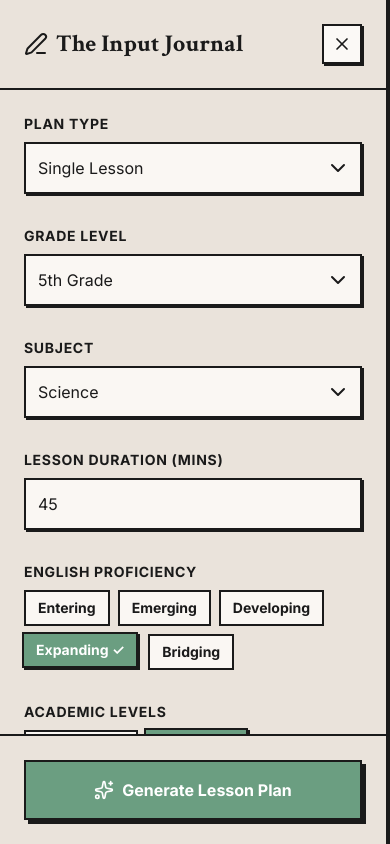
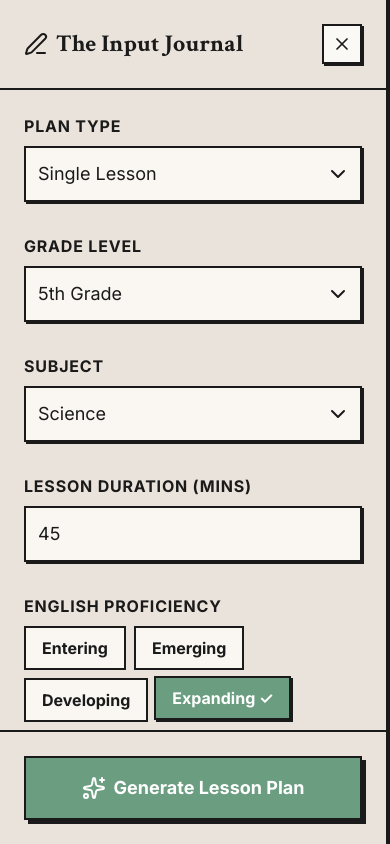
Before and after one commit to CheickDiakite-yikes/AI-Lessons-k12, a Next.js app: page / in a window 390 px wide. Built offline with nearby package versions, Linux system fonts and the light colour scheme.

Commit message:
fix(LessonPlanner): Adjust input and label sizes for responsiveness
Updated several input fields and labels within the LessonPlanner component to use responsive font sizes. This change ensures better readability and a more consistent user experience across different screen sizes.

```diff
--- a/components/LessonPlanner.tsx
+++ b/components/LessonPlanner.tsx
@@ -147,69 +147,69 @@ export function LessonPlanner() {
         <div className="p-6 space-y-8 flex-1">
           {/* Plan Type */}
           <div className="space-y-2">
-            <label className="block font-bold text-[var(--color-deep-ink)] uppercase tracking-wider text-sm">Plan Type</label>
+            <label className="block font-bold text-[var(--color-deep-ink)] uppercase tracking-wider text-base md:text-sm">Plan Type</label>
             <div className="relative">
               <select
                 value={planType}
                 onChange={(e) => setPlanType(e.target.value)}
-                className="w-full appearance-none bg-[var(--color-crisp-page)] border-2 border-[var(--color-deep-ink)] rounded-none p-3 pr-10 font-sans focus:outline-none focus:border-[var(--color-sage-green)] focus:ring-2 focus:ring-[var(--color-sage-green)] shadow-[2px_2px_0px_0px_var(--color-deep-ink)]"
+                className="w-full appearance-none bg-[var(--color-crisp-page)] border-2 border-[var(--color-deep-ink)] rounded-none p-3 md:p-3 pr-10 font-sans text-lg md:text-base focus:outline-none focus:border-[var(--color-sage-green)] focus:ring-2 focus:ring-[var(--color-sage-green)] shadow-[2px_2px_0px_0px_var(--color-deep-ink)]"
               >
                 {PLAN_TYPES.map(pt => <option key={pt} value={pt}>{pt}</option>)}
               </select>
-              <ChevronDown className="absolute right-3 top-3.5 pointer-events-none text-[var(--color-deep-ink)]" />
+              <ChevronDown className="absolute right-3 top-4 md:top-3.5 pointer-events-none text-[var(--color-deep-ink)]" />
             </div>
           </div>
 
           {/* Grade Level */}
           <div className="space-y-2">
-            <label className="block font-bold text-[var(--color-deep-ink)] uppercase tracking-wider text-sm">Grade Level</label>
+            <label className="block font-bold text-[var(--color-deep-ink)] uppercase tracking-wider text-base md:text-sm">Grade Level</label>
             <div className="relative">
               <select
                 value={gradeLevel}
                 onChange={(e) => setGradeLevel(e.target.value)}
-                className="w-full appearance-none bg-[var(--color-crisp-page)] border-2 border-[var(--color-deep-ink)] rounded-none p-3 pr-10 font-sans focus:outline-none focus:border-[var(--color-sage-green)] focus:ring-2 focus:ring-[var(--color-sage-green)] shadow-[2px_2px_0px_0px_var(--color-deep-ink)]"
+                className="w-full appearance-none bg-[var(--color-crisp-page)] border-2 border-[var(--color-deep-ink)] rounded-none p-3 md:p-3 pr-10 font-sans text-lg md:text-base focus:outline-none focus:border-[var(--color-sage-green)] focus:ring-2 focus:ring-[var(--color-sage-green)] shadow-[2px_2px_0px_0px_var(--color-deep-ink)]"
               >
                 {GRADE_LEVELS.map(gl => <option key={gl} value={gl}>{gl}</option>)}
               </select>
-              <ChevronDown className="absolute right-3 top-3.5 pointer-events-none text-[var(--color-deep-ink)]" />
+              <ChevronDown className="absolute right-3 top-4 md:top-3.5 pointer-events-none text-[var(--color-deep-ink)]" />
             </div>
           </div>
 
           {/* Subject */}
           <div className="space-y-2">
-            <label className="block font-bold text-[var(--color-deep-ink)] uppercase tracking-wider text-sm">Subject</label>
+            <label className="block font-bold text-[var(--color-deep-ink)] uppercase tracking-wider text-base md:text-sm">Subject</label>
             <div className="relative">
               <select
                 value={subject}
                 onChange={(e) => setSubject(e.target.value)}
-                className="w-full appearance-none bg-[var(--color-crisp-page)] border-2 border-[var(--color-deep-ink)] rounded-none p-3 pr-10 font-sans focus:outline-none focus:border-[var(--color-sage-green)] focus:ring-2 focus:ring-[var(--color-sage-green)] shadow-[2px_2px_0px_0px_var(--color-deep-ink)]"
+                className="w-full appearance-none bg-[var(--color-crisp-page)] border-2 border-[var(--color-deep-ink)] rounded-none p-3 md:p-3 pr-10 font-sans text-lg md:text-base focus:outline-none focus:border-[var(--color-sage-green)] focus:ring-2 focus:ring-[var(--color-sage-green)] shadow-[2px_2px_0px_0px_var(--color-deep-ink)]"
               >
                 {SUBJECTS.map(s => <option key={s} value={s}>{s}</option>)}
               </select>
-              <ChevronDown className="absolute right-3 top-3.5 pointer-events-none text-[var(--color-deep-ink)]" />
+              <ChevronDown className="absolute right-3 top-4 md:top-3.5 pointer-events-none text-[var(--color-deep-ink)]" />
             </div>
           </div>
 
           {/* Duration */}
           <div className="space-y-2">
-            <label className="block font-bold text-[var(--color-deep-ink)] uppercase tracking-wider text-sm">Lesson Duration (mins)</label>
+            <label className="block font-bold text-[var(--color-deep-ink)] uppercase tracking-wider text-base md:text-sm">Lesson Duration (mins)</label>
             <input
               type="number"
               value={duration}
               onChange={(e) => setDuration(e.target.value)}
-              className="w-full bg-[var(--color-crisp-page)] border-2 border-[var(--color-deep-ink)] rounded-none p-3 font-sans focus:outline-none focus:border-[var(--color-sage-green)] focus:ring-2 focus:ring-[var(--color-sage-green)] shadow-[2px_2px_0px_0px_var(--color-deep-ink)]"
+              className="w-full bg-[var(--color-crisp-page)] border-2 border-[var(--color-deep-ink)] rounded-none p-3 md:p-3 font-sans text-lg md:text-base focus:outline-none focus:border-[var(--color-sage-green)] focus:ring-2 focus:ring-[var(--color-sage-green)] shadow-[2px_2px_0px_0px_var(--color-deep-ink)]"
             />
           </div>
 
           {/* English Proficiency */}
           <div className="space-y-2">
-            <label className="block font-bold text-[var(--color-deep-ink)] uppercase tracking-wider text-sm">English Proficiency</label>
+            <label className="block font-bold text-[var(--color-deep-ink)] uppercase tracking-wider text-base md:text-sm">English Proficiency</label>
             <div className="flex flex-wrap gap-2">
               {ENGLISH_PROFICIENCY.map(ep => (
                 <button
                   key={ep}
                   onClick={() => toggleMultiSelect(ep, englishProficiency, setEnglishProficiency)}
-                  className={`px-3 py-1.5 border-2 border-[var(--color-deep-ink)] text-sm font-bold transition-all ${
+                  className={`px-4 py-2 md:px-3 md:py-1.5 border-2 border-[var(--color-deep-ink)] text-base md:text-sm font-bold transition-all ${
                     englishProficiency.includes(ep)
                       ? 'bg-[var(--color-sage-green)] text-white shadow-[2px_2px_0px_0px_var(--color-deep-ink)] translate-y-[-2px] translate-x-[-2px]'
                       : 'bg-[var(--color-crisp-page)] text-[var(--color-deep-ink)] hover:bg-[var(--color-soft-clay)]'
@@ -223,13 +223,13 @@ export function LessonPlanner() {
 
           {/* Academic Levels */}
           <div className="space-y-2">
-            <label className="block font-bold text-[var(--color-deep-ink)] uppercase tracking-wider text-sm">Academic Levels</label>
+            <label className="block font-bold text-[var(--color-deep-ink)] uppercase tracking-wider text-base md:text-sm">Academic Levels</label>
             <div className="flex flex-wrap gap-2">
               {ACADEMIC_LEVELS.map(al => (
                 <button
                   key={al}
                   onClick={() => toggleMultiSelect(al, academicLevels, setAcademicLevels)}
-                  className={`px-3 py-1.5 border-2 border-[var(--color-deep-ink)] text-sm font-bold transition-all ${
+                  className={`px-4 py-2 md:px-3 md:py-1.5 border-2 border-[var(--color-deep-ink)] text-base md:text-sm font-bold transition-all ${
                     academicLevels.includes(al)
                       ? 'bg-[var(--color-sage-green)] text-white shadow-[2px_2px_0px_0px_var(--color-deep-ink)] translate-y-[-2px] translate-x-[-2px]'
                       : 'bg-[var(--color-crisp-page)] text-[var(--color-deep-ink)] hover:bg-[var(--color-soft-clay)]'
@@ -244,14 +244,14 @@ export function LessonPlanner() {
           {/* Auto Generate Toggle */}
           <div className="flex items-center justify-between p-4 border-2 border-[var(--color-deep-ink)] bg-[var(--color-crisp-page)] shadow-[2px_2px_0px_0px_var(--color-deep-ink)]">
             <div className="flex items-center gap-2">
-              <Sparkles className="w-5 h-5 text-[var(--color-gold-star)]" />
-              <span className="font-bold text-[var(--color-deep-ink)] text-sm">Auto-Generate Objectives</span>
+              <Sparkles className="w-6 h-6 md:w-5 md:h-5 text-[var(--color-gold-star)]" />
+              <span className="font-bold text-[var(--color-deep-ink)] text-base md:text-sm">Auto-Generate Objectives</span>
             </div>
             <button
               onClick={() => setAutoGenerate(!autoGenerate)}
-              className={`w-12 h-6 rounded-full border-2 border-[var(--color-deep-ink)] relative transition-colors ${autoGenerate ? 'bg-[var(--color-sage-green)]' : 'bg-[var(--color-concrete-light)]'}`}
+              className={`w-14 h-7 md:w-12 md:h-6 rounded-full border-2 border-[var(--color-deep-ink)] relative transition-colors ${autoGenerate ? 'bg-[var(--color-sage-green)]' : 'bg-[var(--color-concrete-light)]'}`}
             >
-              <div className={`absolute top-0.5 left-0.5 w-4 h-4 rounded-full bg-white border-2 border-[var(--color-deep-ink)] transition-transform ${autoGenerate ? 'translate-x-6' : 'translate-x-0'}`} />
+              <div className={`absolute top-0.5 left-0.5 w-5 h-5 md:w-4 md:h-4 rounded-full bg-white border-2 border-[var(--color-deep-ink)] transition-transform ${autoGenerate ? 'translate-x-7 md:translate-x-6' : 'translate-x-0'}`} />
             </button>
           </div>
 
@@ -264,11 +264,11 @@ export function LessonPlanner() {
                 exit={{ opacity: 0, height: 0 }}
                 className="space-y-2 overflow-hidden"
               >
-                <label className="block font-bold text-[var(--color-deep-ink)] uppercase tracking-wider text-sm">Manual Objectives & Topics</label>
+                <label className="block font-bold text-[var(--color-deep-ink)] uppercase tracking-wider text-base md:text-sm">Manual Objectives & Topics</label>
                 <textarea
                   value={manualObjectives}
                   onChange={(e) => setManualObjectives(e.target.value)}
-                  className="w-full bg-[var(--color-crisp-page)] border-2 border-[var(--color-deep-ink)] rounded-none p-3 font-sans focus:outline-none focus:border-[var(--color-sage-green)] focus:ring-2 focus:ring-[var(--color-sage-green)] shadow-[2px_2px_0px_0px_var(--color-deep-ink)] min-h-[100px]"
+                  className="w-full bg-[var(--color-crisp-page)] border-2 border-[var(--color-deep-ink)] rounded-none p-3 font-sans text-lg md:text-base focus:outline-none focus:border-[var(--color-sage-green)] focus:ring-2 focus:ring-[var(--color-sage-green)] shadow-[2px_2px_0px_0px_var(--color-deep-ink)] min-h-[100px]"
                   placeholder="Enter learning objectives and topics here..."
                   id="manual-objectives"
                 />
@@ -282,16 +282,16 @@ export function LessonPlanner() {
           <button
             onClick={handleGenerate}
             disabled={isGenerating}
-            className="w-full bg-[var(--color-sage-green)] text-white font-bold py-4 px-6 border-2 border-[var(--color-deep-ink)] shadow-[4px_4px_0px_0px_var(--color-deep-ink)] hover:translate-y-[2px] hover:translate-x-[2px] hover:shadow-[2px_2px_0px_0px_var(--color-deep-ink)] active:translate-y-[4px] active:translate-x-[4px] active:shadow-none transition-all disabled:opacity-70 disabled:cursor-not-allowed flex items-center justify-center gap-2"
+            className="w-full bg-[var(--color-sage-green)] text-white font-bold py-4 px-6 text-lg border-2 border-[var(--color-deep-ink)] shadow-[4px_4px_0px_0px_var(--color-deep-ink)] hover:translate-y-[2px] hover:translate-x-[2px] hover:shadow-[2px_2px_0px_0px_var(--color-deep-ink)] active:translate-y-[4px] active:translate-x-[4px] active:shadow-none transition-all disabled:opacity-70 disabled:cursor-not-allowed flex items-center justify-center gap-2"
           >
             {isGenerating ? (
               <>
-                <RefreshCw className="w-5 h-5 animate-spin" />
+                <RefreshCw className="w-6 h-6 animate-spin" />
                 Crafting Lesson...
               </>
             ) : (
               <>
-                <Sparkles className="w-5 h-5" />
+                <Sparkles className="w-6 h-6" />
                 Generate Lesson Plan
               </>
             )}
@@ -327,22 +327,22 @@ export function LessonPlanner() {
         </div>
 
         {/* Content Area */}
-        <div className="flex-1 overflow-y-auto p-8 md:p-12 relative" style={{
+        <div className="flex-1 overflow-y-auto p-4 md:p-8 lg:p-12 relative" style={{
           backgroundImage: 'linear-gradient(var(--color-concrete-light) 1px, transparent 1px), linear-gradient(90deg, var(--color-concrete-light) 1px, transparent 1px)',
           backgroundSize: '20px 20px',
           backgroundPosition: '-1px -1px',
           opacity: 0.8
         }}>
-          <div className="max-w-4xl mx-auto bg-[var(--color-crisp-page)] min-h-[800px] border-2 border-[var(--color-deep-ink)] shadow-[12px_12px_0px_0px_var(--color-deep-ink)] p-10 relative z-10" ref={contentRef}>
+          <div className="max-w-4xl mx-auto bg-[var(--color-crisp-page)] min-h-[800px] border-2 border-[var(--color-deep-ink)] shadow-[8px_8px_0px_0px_var(--color-deep-ink)] md:shadow-[12px_12px_0px_0px_var(--color-deep-ink)] p-6 md:p-10 relative z-10" ref={contentRef}>
 
             {/* Binder Rings Decoration */}
-            <div className="absolute left-0 top-0 bottom-0 w-8 border-r-2 border-[var(--color-deep-ink)] flex flex-col justify-evenly items-center bg-[var(--color-soft-clay)]">
+            <div className="absolute left-0 top-0 bottom-0 w-6 md:w-8 border-r-2 border-[var(--color-deep-ink)] flex flex-col justify-evenly items-center bg-[var(--color-soft-clay)]">
               {[...Array(5)].map((_, i) => (
-                <div key={i} className="w-4 h-4 rounded-full bg-[var(--color-whisper-white)] border-2 border-[var(--color-deep-ink)] shadow-inner"></div>
+                <div key={i} className="w-3 h-3 md:w-4 md:h-4 rounded-full bg-[var(--color-whisper-white)] border-2 border-[var(--color-deep-ink)] shadow-inner"></div>
               ))}
             </div>
 
-            <div className="pl-6">
+            <div className="pl-8 md:pl-10">
               <AnimatePresence mode="wait">
                 {isGenerating ? (
                   <motion.div
@@ -350,25 +350,25 @@ export function LessonPlanner() {
                     initial={{ opacity: 0 }}
                     animate={{ opacity: 1 }}
                     exit={{ opacity: 0 }}
-                    className="flex flex-col items-center justify-center h-full py-32 text-center"
+                    className="flex flex-col items-center justify-center h-full py-20 md:py-32 text-center"
                   >
-                    <div className="relative w-32 h-32 mb-8">
+                    <div className="relative w-24 h-24 md:w-32 md:h-32 mb-8">
                       <motion.div
                         animate={{ rotate: 360 }}
                         transition={{ duration: 4, repeat: Infinity, ease: "linear" }}
                         className="absolute inset-0 border-4 border-dashed border-[var(--color-sage-green)] rounded-full"
                       />
-                      <Sparkles className="absolute inset-0 m-auto w-12 h-12 text-[var(--color-gold-star)]" />
+                      <Sparkles className="absolute inset-0 m-auto w-10 h-10 md:w-12 md:h-12 text-[var(--color-gold-star)]" />
                     </div>
-                    <h3 className="text-2xl font-serif font-bold text-[var(--color-deep-ink)] mb-4">Gemini Pro is crafting your {subject} plan...</h3>
-                    <p className="text-[var(--color-charcoal-grey)] font-mono text-sm max-w-md">Analyzing grade level, differentiating for English proficiency, and structuring engaging activities.</p>
+                    <h3 className="text-xl md:text-2xl font-serif font-bold text-[var(--color-deep-ink)] mb-4">Gemini Pro is crafting your {subject} plan...</h3>
+                    <p className="text-[var(--color-charcoal-grey)] font-mono text-sm md:text-base max-w-md">Analyzing grade level, differentiating for English proficiency, and structuring engaging activities.</p>
                   </motion.div>
                 ) : generatedPlan ? (
                   <motion.div
                     key="content"
                     initial={{ opacity: 0, y: 20 }}
                     animate={{ opacity: 1, y: 0 }}
-                    className="prose max-w-none"
+                    className="prose prose-lg md:prose-xl max-w-none"
                   >
                     {/* Render Image if available */}
                     {(generatedImage || isGeneratingImage) && (
@@ -380,7 +380,7 @@ export function LessonPlanner() {
                         ) : (
                           <img src={generatedImage!} alt="Lesson Plan Illustration" className="w-full h-auto object-cover border-2 border-[var(--color-deep-ink)]" />
                         )}
-                        <p className="text-xs font-mono text-[var(--color-charcoal-grey)] mt-2 text-center italic">
+                        <p className="text-xs md:text-sm font-mono text-[var(--color-charcoal-grey)] mt-2 text-center italic">
                           {imagePrompt}
                         </p>
                       </div>
@@ -391,10 +391,10 @@ export function LessonPlanner() {
                     </div>
                   </motion.div>
                 ) : (
-                  <div className="flex flex-col items-center justify-center h-full py-32 text-center opacity-50">
-                    <PenLine className="w-16 h-16 text-[var(--color-deep-ink)] mb-6" />
-                    <h3 className="text-2xl font-serif font-bold text-[var(--color-deep-ink)] mb-2">Ready to Plan</h3>
-                    <p className="text-[var(--color-charcoal-grey)] font-sans max-w-md">Fill out the details in the Input Journal on the left and click Generate to create your masterpiece.</p>
+                  <div className="flex flex-col items-center justify-center h-full py-20 md:py-32 text-center opacity-50">
+                    <PenLine className="w-12 h-12 md:w-16 md:h-16 text-[var(--color-deep-ink)] mb-6" />
+                    <h3 className="text-xl md:text-2xl font-serif font-bold text-[var(--color-deep-ink)] mb-2">Ready to Plan</h3>
+                    <p className="text-[var(--color-charcoal-grey)] font-sans text-base md:text-lg max-w-md">Fill out the details in the Input Journal on the left and click Generate to create your masterpiece.</p>
                   </div>
                 )}
               </AnimatePresence>
```
